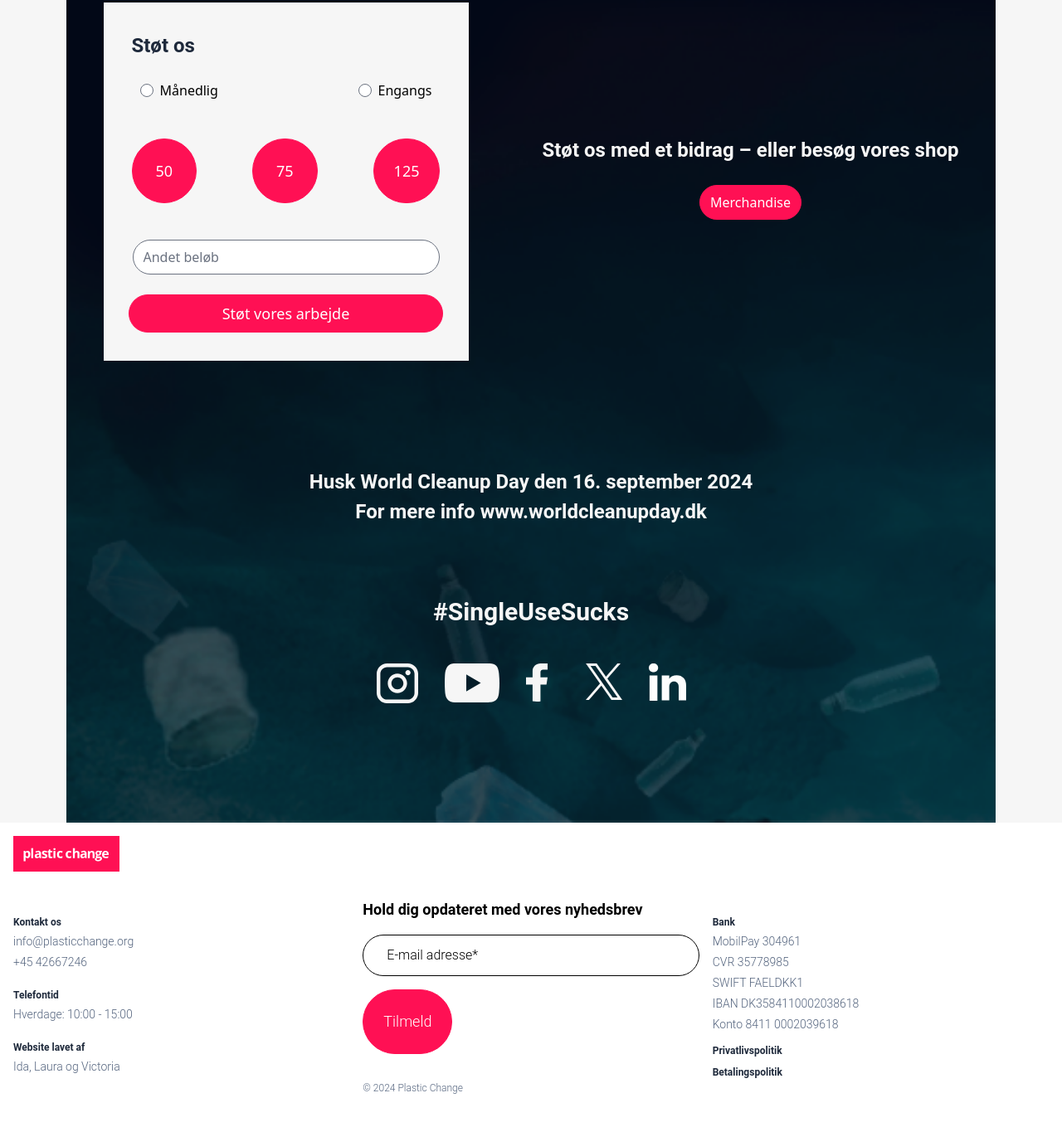
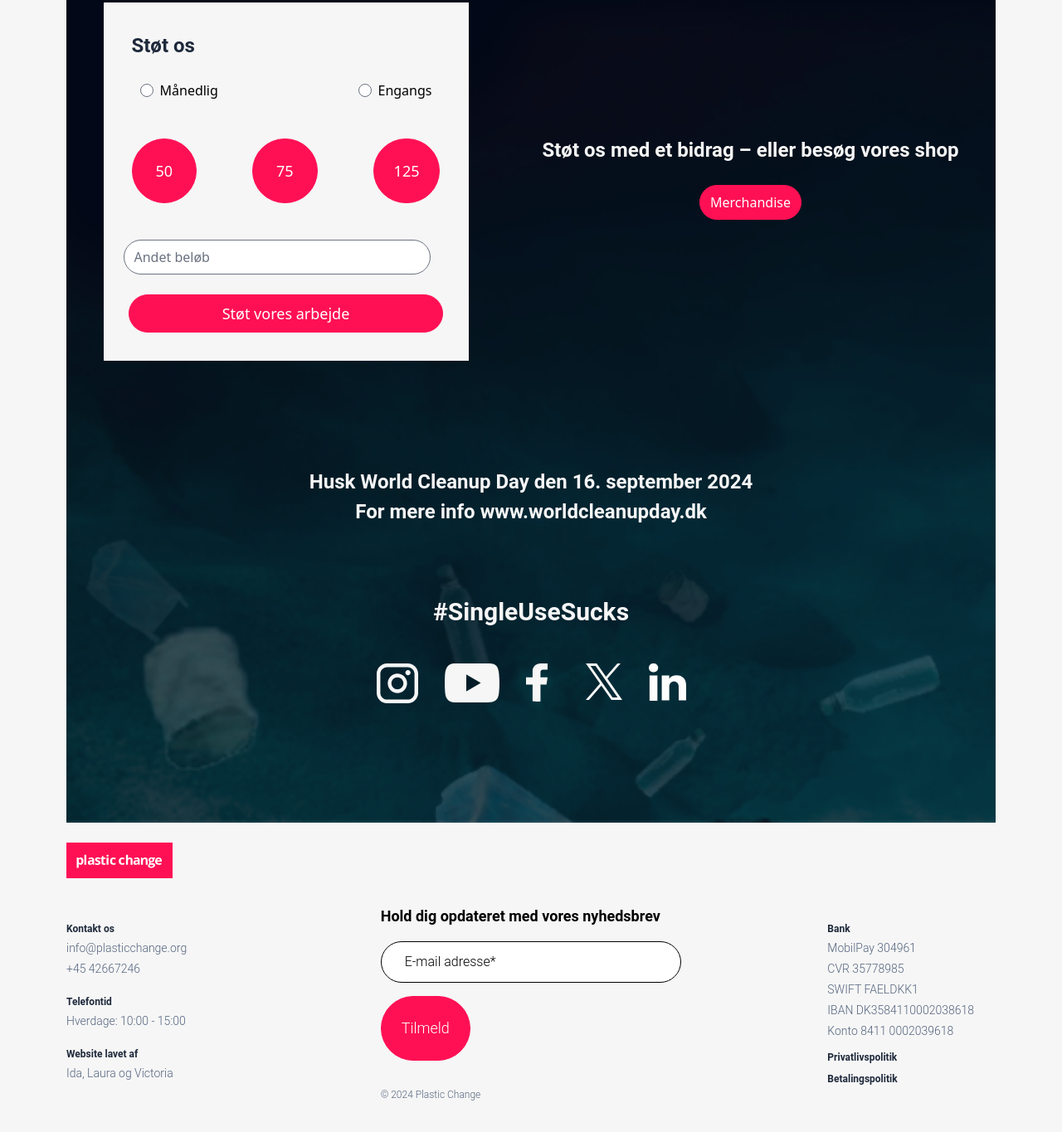
Before and after one commit to VickiOX/Plasticchange, an Astro site: page / in a window 1280 px wide. Shown: the part 10023-11388 px from the top of the page at 83% size. Built offline with nearby package versions, Linux system fonts and the light colour scheme; Astro itself is replaced by a stand-in of ours; a web font is replaced by a local one.

Commit message:
rettet footer og støt os i section 5

```diff
--- a/src/components/Footer.astro
+++ b/src/components/Footer.astro
@@ -5,7 +5,7 @@ import Button from "../components/Button.astro";
 ---
 
 <div>
-  <footer class="bg-white p-4">
+  <footer class="bg-[#f6f6f6] p-6 md:px-10 lg:px-20">
     <a href="#">
       <Image src={Logo} alt="PlasticChange_logo" class="w-32" />
     </a>
@@ -41,7 +41,7 @@ import Button from "../components/Button.astro";
           </div>
           <span>© 2024 Plastic Change</span>
         </div>
-        <div class="col-span-1">
+        <div class="col-span-1 md:pl-28 lg:pl-40">
           <ul>
             <h4 class="mt-5">Bank</h4>
             <li class="my-1">MobilPay 304961</li>
--- a/src/components/Section_5.astro
+++ b/src/components/Section_5.astro
@@ -4,12 +4,12 @@ import Button from "../components/Button.astro";
 <div class="bg-[url('/images/havbund.webp')] bg-cover bg-no-repeat mx-auto">
 <div class="shop pt-32 pb-8 md:flex md:flex-row-reverse md:justify-around">
 
-    <section class="text-center pt-2 pb-10 md:pt-32 lg:pt-40">
+    <section class="text-center pt-2 pb-10 md:mx-6 md:pt-32 lg:pt-40">
         <h3 class="text-[#f6f6f6] pb-3 lg:pb-6">Støt os med et bidrag – eller besøg vores shop</h3>
         <Button variant="primary" size="medium">Merchandise</Button>
     </section>
 
-    <section class="bg-[#f6f6f6] w-[340px] mx-auto md:w-[390px] md:mx-0 lg:w-[440px]">
+    <section class="bg-[#f6f6f6] w-[300px] mx-auto md:w-[390px] md:mx-6 lg:w-[440px]">
         <div class="block">
             <h3 class="text-[#1E293B] ml-[16px] pt-[26px] lg:ml-[34px] lg:pt-[34px]">Støt os</h3>
             <div class="mt-4 flex mx-[24px] justify-between lg:mx-[44px] lg:py-2">
@@ -37,7 +37,7 @@ import Button from "../components/Button.astro";
 
             <div class="text-center pb-[26px] lg:pb-[34px]">
                 <label class="">
-                    <input type="number" class="form-input mt-6 mx-[28px] md:mx-auto w-[280px] md:w-[290px] block rounded-full lg:w-[370px] lg:mb-2 lg:mt-8" placeholder="Andet beløb">
+                    <input type="number" class="form-input mt-6 mx-auto md:mx-6 w-[294px] md:w-[300px] block rounded-full lg:w-[370px] lg:mb-2 lg:mt-8" placeholder="Andet beløb">
                 </label>
                 <div class="mx-auto block pt-4">
                 <Button variant="støtOs" size="large">Støt vores arbejde</Button>
```
